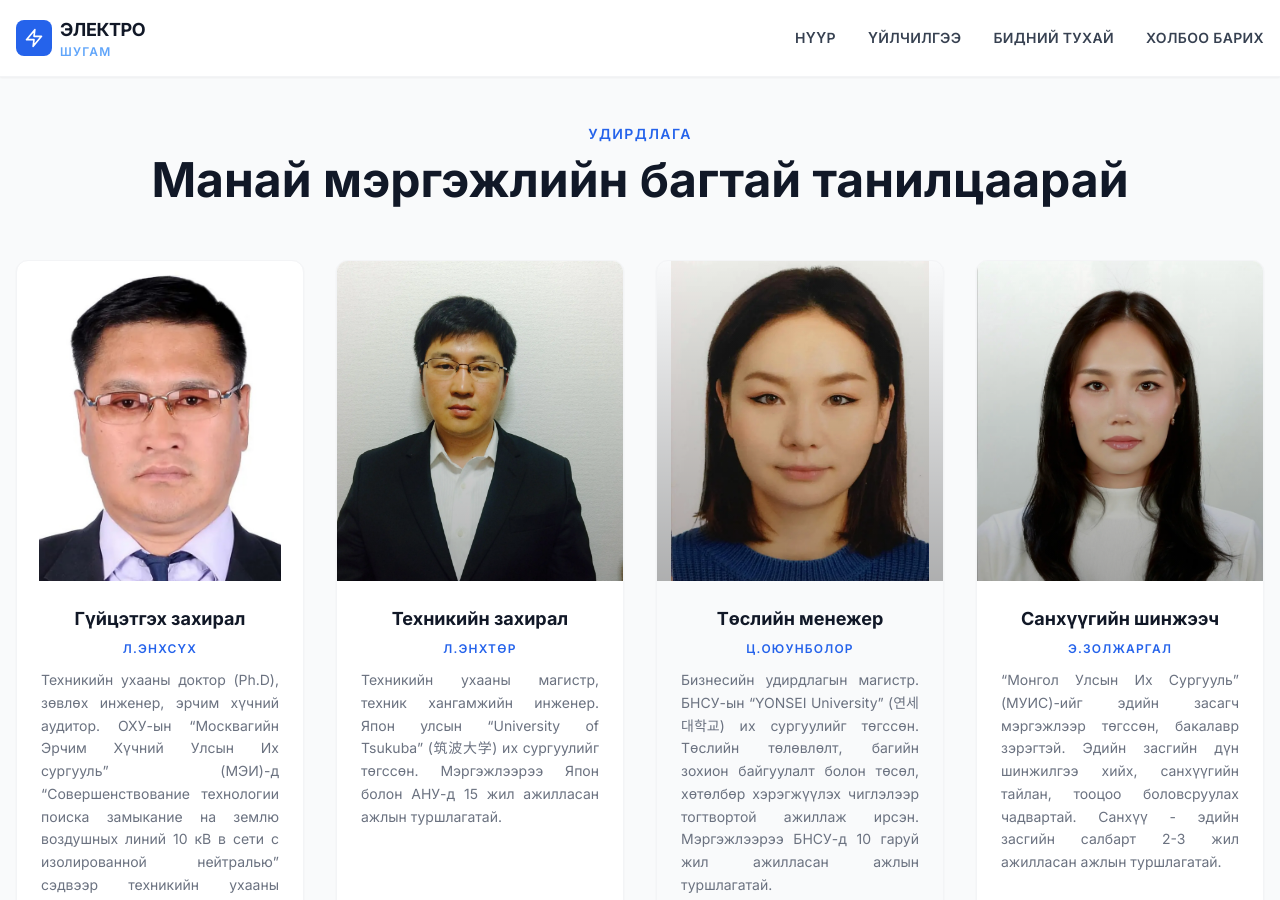
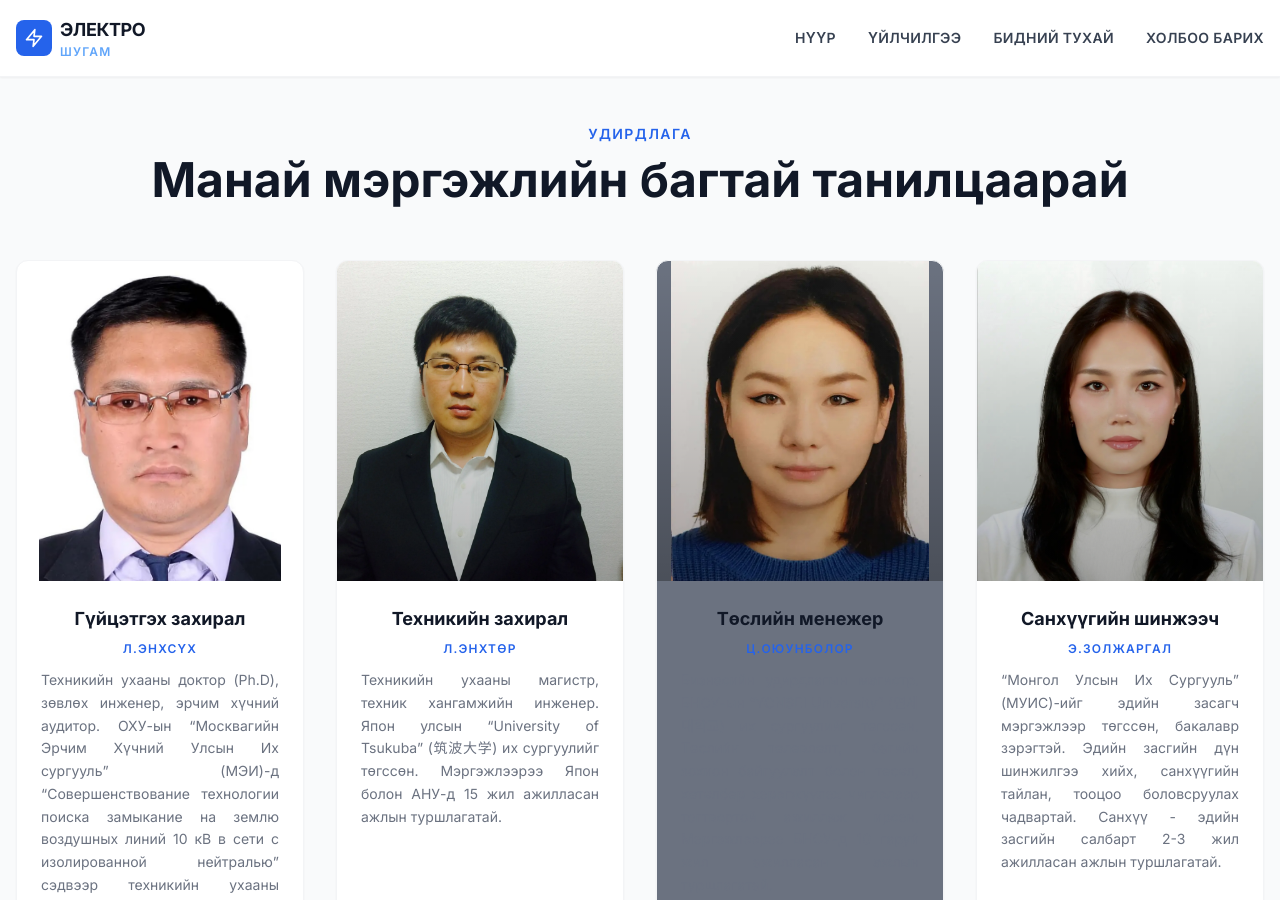
Before and after one commit to electroshugam/electroshugam_web_new, a Jekyll site: the page built from index.html, in a window 1280 px wide and 900 px high, scrolled down 3235 px. Built offline with Jekyll 4.4.1, drawn with Linux system fonts in a browser that asks for light colours; nearby versions of some CDN libraries.

Commit message:
fig update

```diff
--- a/index.html
+++ b/index.html
@@ -248,7 +248,7 @@ body_class: hero-dark
           </div>
       </div>
       <!-- Service 3 -->
-      <div class="service-card group bg-gray-150 rounded-xl overflow-hidden shadow-sm hover:shadow-xl transition-all duration-300 border border-gray-100 hover:border-blue-100">
+      <div class="service-card group bg-gray-500 rounded-xl overflow-hidden shadow-sm hover:shadow-xl transition-all duration-300 border border-gray-100 hover:border-blue-100">
         <div class="relative h-80 overflow-hidden">
               <img src="{{ '/media/oyunbolor_n.webp' | relative_url }}" alt="Төслийн менежер"
                    class="service-image w-full h-full object-contain object-top">
```
